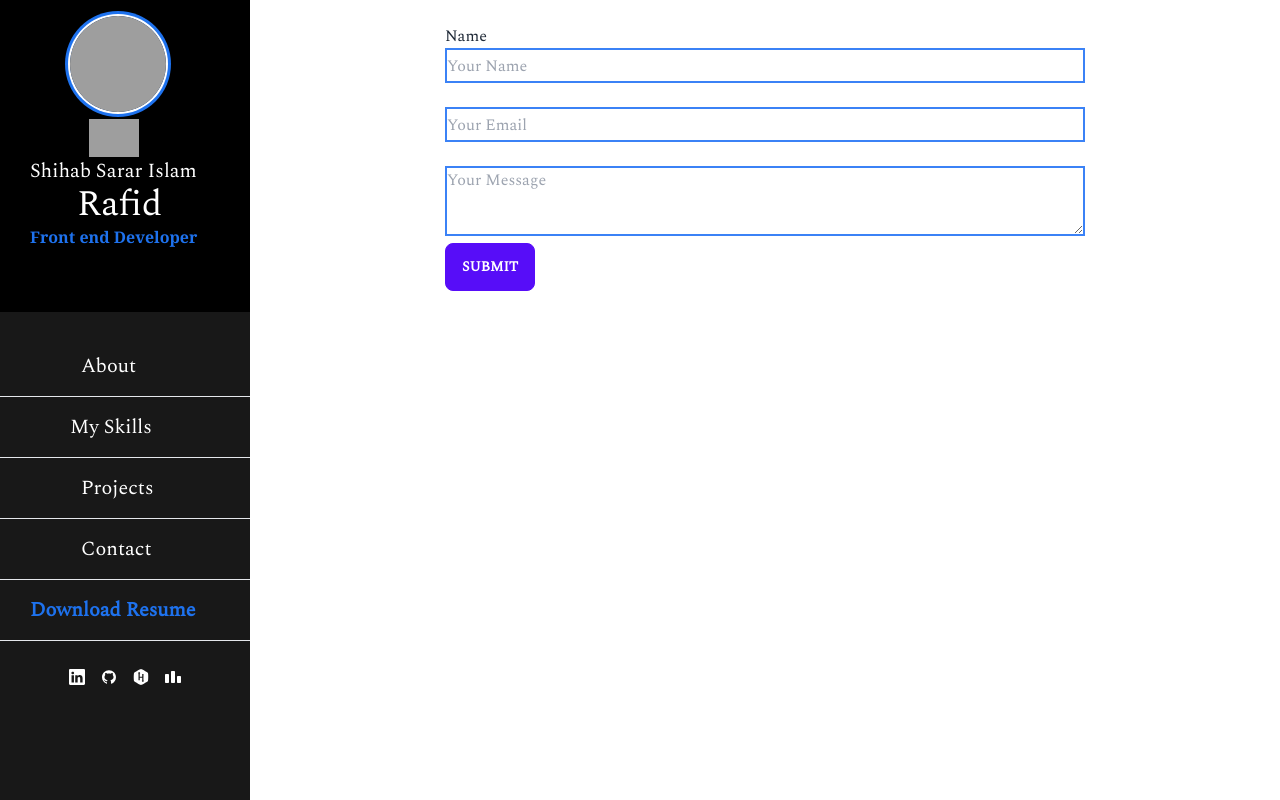
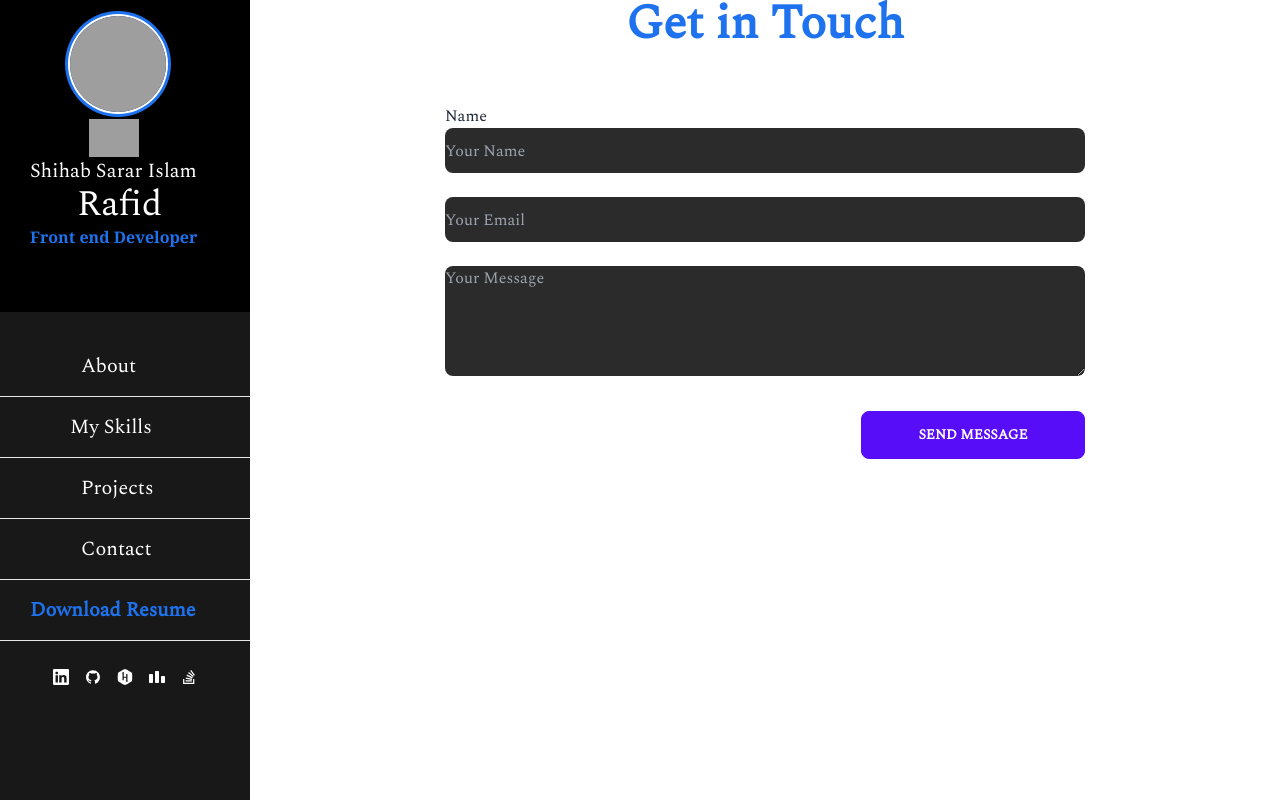
Before and after one commit to shihabsararrafid/my-portfolio-new, a React (Create React App) app: page /contact in a window 1280 px wide. Shown: the top 800 px of the page. Built offline with nearby package versions, Linux system fonts and the light colour scheme; grey boxes are pictures that could not be loaded.

Commit message:
contact style done and social link added

```diff
--- a/src/Components/Contact/Contact.js
+++ b/src/Components/Contact/Contact.js
@@ -7,23 +7,30 @@ const Contact = () => {
     alert("Thanks For Your Interest!");
   }
   return (
-    <div className="w-[50%] mx-auto">
-      <h1 className="text-white">This is Contact </h1>
+    <div className="lg:w-[50%] md:w-[75%] w-full mx-auto">
+      <h1 className="text-[#1E72EE] text-5xl font-bold text-center">
+        Get in Touch{" "}
+      </h1>
+      <h1 className="text-white font-mono font-semibold  text-xl text-justify">
+        If you have any request or query don't hesitate to fill up the form .{" "}
+      </h1>
       <form action="https://formspree.io/f/myyovjbv" onSubmit={handleSubmit}>
         <label htmlFor="name">Name </label>
+
         <input
           placeholder="Your Name"
-          className="border-2 h-[35px] w-full border-blue-500"
+          className=" text-white outline-none bg-[#2B2B2B] focus:border-b-2 focus:border-b-[#1E72EE] h-[45px] rounded-lg w-full border-0"
           id="name"
           type="name"
           name="name"
         />
+
         <br />
         <br />
         <ValidationError prefix="Name" field="name" errors={state.errors} />
         <input
           placeholder="Your Email"
-          className="border-2 h-[35px] w-full border-blue-500"
+          className="  text-white outline-none bg-[#2B2B2B] focus:border-b-2 focus:border-b-[#1E72EE] h-[45px] rounded-lg w-full border-0"
           id="email"
           type="email"
           name="email"
@@ -33,7 +40,7 @@ const Contact = () => {
         <ValidationError prefix="Email" field="email" errors={state.errors} />
         <textarea
           placeholder="Your Message"
-          className="border-2 h-[70px] w-full border-blue-500"
+          className=" focus:border-b-2 focus:border-b-[#1E72EE] bg-[#2B2B2B] outline-none h-[110px] rounded-lg w-full"
           id="message"
           name="message"
         />
@@ -43,13 +50,15 @@ const Contact = () => {
           field="message"
           errors={state.errors}
         />
-        <button
-          className="btn btn-primary"
-          type="submit"
-          disabled={state.submitting}
-        >
-          Submit
-        </button>
+        <div className="flex my-7 justify-end">
+          <button
+            className="btn block  text-sm md:w-[50%] lg:w-[35%] w-full btn-primary"
+            type="submit"
+            disabled={state.submitting}
+          >
+            Send Message
+          </button>
+        </div>
       </form>
     </div>
   );
--- a/src/Components/Home/Sidebar.js
+++ b/src/Components/Home/Sidebar.js
@@ -1,8 +1,9 @@
 import React from "react";
 import { AiFillGithub } from "react-icons/ai";
 import { BsLinkedin } from "react-icons/bs";
-import { FaHackerrank } from "react-icons/fa";
+import { FaHackerrank, FaStackOverflow } from "react-icons/fa";
 import { SiCodeforces } from "react-icons/si";
+import { Link } from "react-router-dom";
 import useOpen from "../UseOpen";
 const Sidebar = ({ open, setOpen }) => {
   console.log("from banner ", open);
@@ -56,10 +57,52 @@ const Sidebar = ({ open, setOpen }) => {
         </h1>
         <hr className="bg-[#777f8b]" />
         <div className="social-part my-7 flex justify-center gap-4">
-          <BsLinkedin className="hover:text-[#1E72EE] text-white"></BsLinkedin>
-          <AiFillGithub className="hover:text-[#1E72EE] "></AiFillGithub>
-          <FaHackerrank className="hover:text-[#1E72EE] "></FaHackerrank>
-          <SiCodeforces className="hover:text-[#1E72EE] "></SiCodeforces>
+          <a
+            href="https://www.linkedin.com/in/shihab-sarar-islam-rafid-71ba2022b/"
+            target="_blank"
+            rel="noopener noreferrer"
+          >
+            <BsLinkedin
+              title="Linkedin"
+              className="hover:text-[#1E72EE] text-white"
+            ></BsLinkedin>
+          </a>
+          <a
+            href="https://github.com/shihabsararrafid"
+            target="_blank"
+            rel="noopener noreferrer"
+          >
+            <AiFillGithub
+              title="Github"
+              className="hover:text-[#1E72EE] "
+            ></AiFillGithub>
+          </a>
+          <a
+            href="https://www.hackerrank.com/shrafid_532"
+            target="_blank"
+            rel="noopener noreferrer"
+          >
+            <FaHackerrank
+              title="HackerRank"
+              className="hover:text-[#1E72EE] "
+            ></FaHackerrank>
+          </a>
+          <a href="" target="_blank" rel="noopener noreferrer">
+            <SiCodeforces
+              title="Codeforces"
+              className="hover:text-[#1E72EE] "
+            ></SiCodeforces>
+          </a>
+          <a
+            href="https://stackoverflow.com/users/17802958/sarar-rafid"
+            target="_blank"
+            rel="noopener noreferrer"
+          >
+            <FaStackOverflow
+              title="Stackoverflow "
+              className="hover:text-[#1E72EE]"
+            ></FaStackOverflow>
+          </a>
         </div>
       </div>
     </div>
--- a/src/Components/Projects/Projects.js
+++ b/src/Components/Projects/Projects.js
@@ -10,7 +10,7 @@ const Projects = () => {
   }, []);
   return (
     <div>
-      <h1>Projects</h1>
+      <h1 className="text-5xl font-bold text-[#1E72EE] my-20 ">Projects</h1>
       <div className="grid grid-cols-1 lg:grid-cols-2 gap-2">
         {project.map((p) => (
           <SingProject
```
